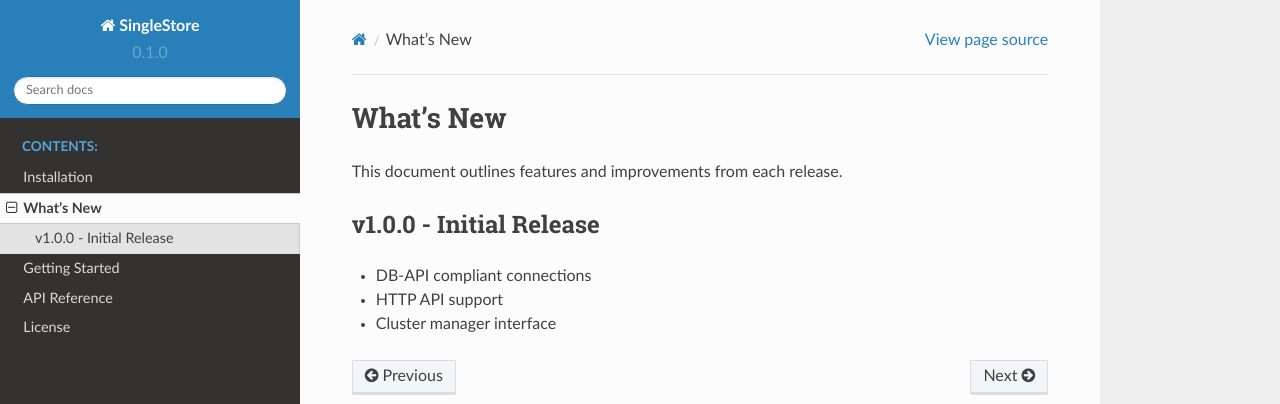
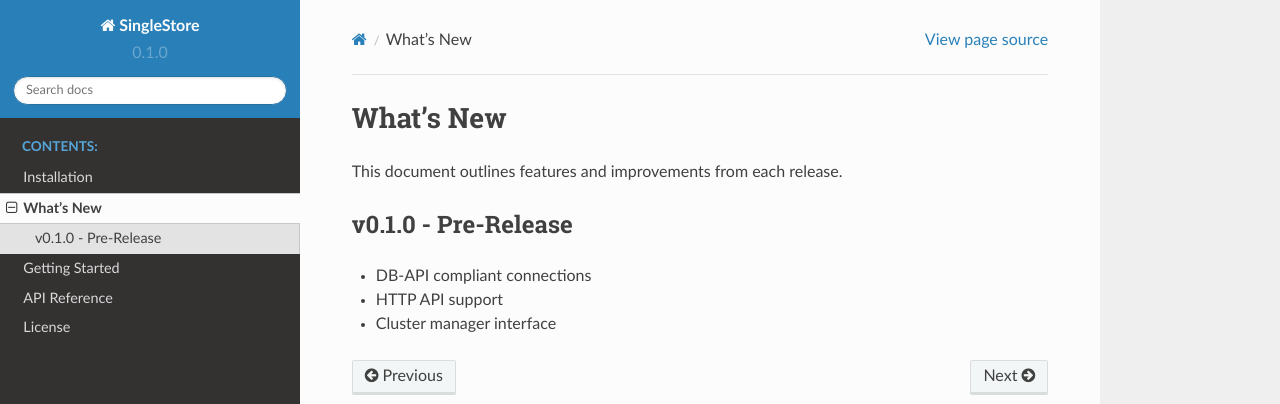
Before and after one commit to singlestore-labs/singlestoredb-python, a Sphinx documentation site: the page built from docs/whatsnew.rst, in a window 1280 px wide. Shown: the top 404 px of the page. Built offline with Sphinx 7.4.7 and the Read the Docs theme 2.0.0, drawn with Linux system fonts in a browser that asks for light colours.

Commit message:
Add pre-release

```diff
--- a/docs/whatsnew.rst
+++ b/docs/whatsnew.rst
@@ -4,8 +4,8 @@
 
 This document outlines features and improvements from each release.
 
-v1.0.0 - Initial Release
-------------------------
+v0.1.0 - Pre-Release
+--------------------
 * DB-API compliant connections
 * HTTP API support
 * Cluster manager interface
```
